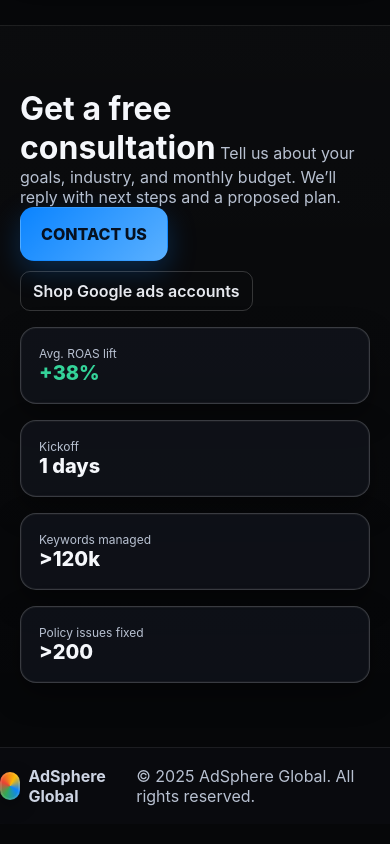
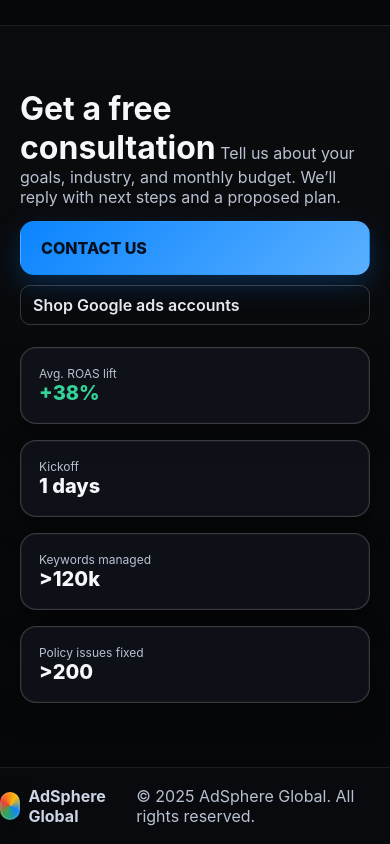
Before and after one commit to agencywhitetarget-sketch/adsphere-site, a plain HTML site: page index.html in a window 390 px wide. Shown: the part 4747-5591 px from the top of the page. Drawn offline with Linux system fonts and the light colour scheme.

Commit message:
Update index.html

```diff
--- a/index.html
+++ b/index.html
@@ -97,6 +97,23 @@
     h1{font-size:36px}
     section{padding:64px 0}
     .nav{padding:10px 16px}
+  }
+  /* Contact section CTA spacing fix */
+#contactCtas {
+  margin: 14px 0 22px;  /* відступ зверху і знизу */
+  display: flex;
+  gap: 12px;
+  flex-wrap: wrap;
+}
+#contactCtas > a {
+  flex: 1 1 260px;       /* ширина кнопки */
+}
+@media (max-width:560px) {
+  #contactCtas > a {
+    flex-basis: 100%;   /* на мобілках одна під одною */
+  }
+  #contact .list.cols-2 {
+    margin-top: 14px !important;
   }
 </style>
 </head>
@@ -320,7 +337,7 @@
     <div>
       <h2 class="i18n active" data-key="contact_title">Get a free consultation</h2>
       <p class="muted i18n active" data-key="contact_sub">Tell us about your goals, industry, and monthly budget. We’ll reply with next steps and a proposed plan.</p>
-      <div style="display:flex;gap:10px;flex-wrap:wrap">
+      <div id="contactCtas" style="display:flex;gap:10px;flex-wrap:wrap">
         <a class="btn primary" id="contactTg" target="_blank" rel="noopener">CONTACT US</a>
         <a class="link-btn" id="contactSheets" target="_blank" rel="noopener">Shop Google ads accounts</a>
       </div>
```
